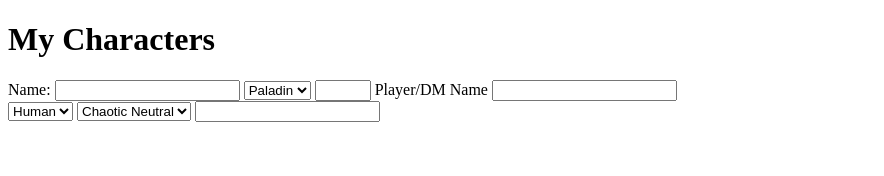
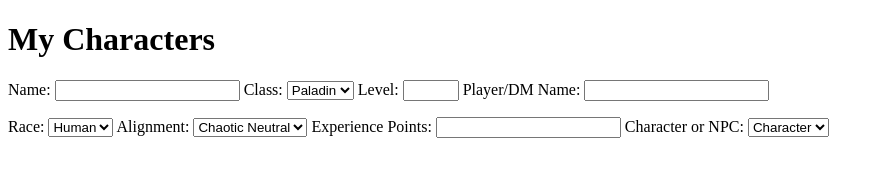
Before and after one commit to thigashihara097/Roll2000, a website: page views/character.html in a window 1280 px wide. Shown: the whole page, without its empty margins (0-884 px from the left). Drawn offline with Linux system fonts and the light colour scheme; files whose address does not match are found by name.

Commit message:
Added more html elements to the page for storing info

```diff
--- a/views/character.html
+++ b/views/character.html
@@ -7,22 +7,34 @@
     </head>
 <body>
 <h1>My Characters</h1>
-<label for="Name">Name:</label>
+<p><label for="Name">Name:</label>
 <input type="text" id="Name">
+<label for="characterClass">Class:</label>
 <select name="class" id="characterClass">
 <option value="paladin">Paladin</option>
 </select>
+<label for="level">Level:</label>
 <input type="number" name="quantity" id="level" min="1" max="20">
-<label for="playerName">Player/DM Name</label>
+<label for="playerName">Player/DM Name:</label>
 <input type="text" id="playerName">
-<div>
-</div>
-<select name="race">
-    <option value="human">Human</option>
-    </select>
-<select name="alighment">
-        <option value="chaotic neutral">Chaotic Neutral</option>
+</p>
+<p>
+ <label for="r">Race:</label>
+    <select name="race" id="r">
+        <option value="human">Human</option>
         </select>
-<input type="number" name="generic" id="exp" min="0">
+<label for="a">Alignment:</label>
+    <select name="alighment" id="a">
+            <option value="chaotic neutral">Chaotic Neutral</option>
+            </select>
+<label for="exp">Experience Points:</label>
+    <input type="number" name="generic" id="exp" min="0">
+    <label for="ct">Character or NPC:</label>
+    <select name="characterType" id="ct">
+            <option value="Character">Character</option>
+            <option value="NPC">NPC</option>
+            </select>
+</p>
+<p></p>
 </body>
 </html>
```
